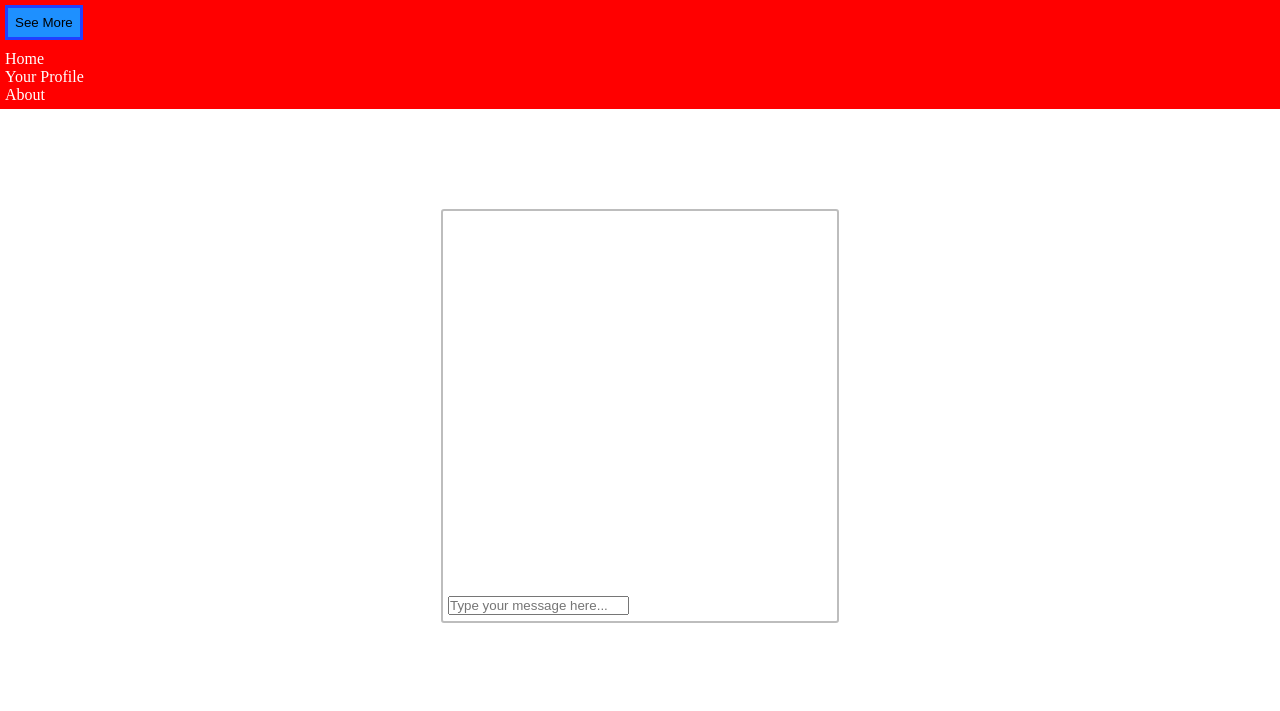
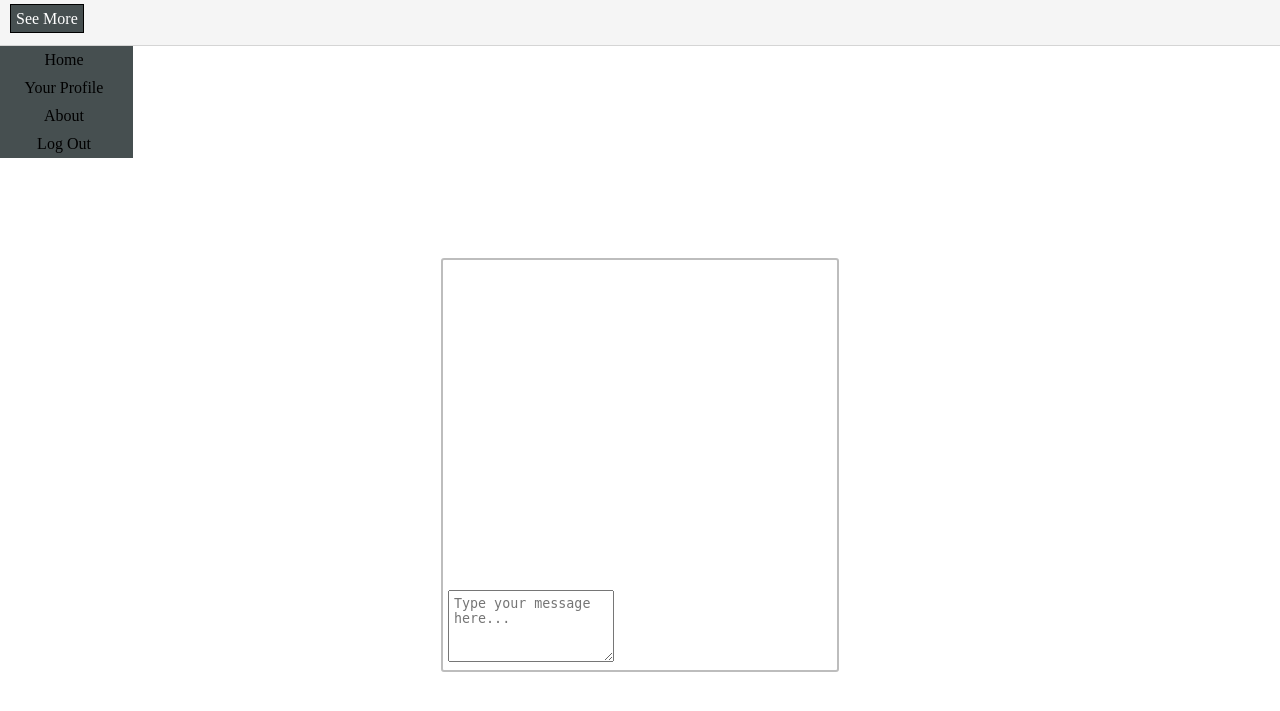
Before and after one commit to THEozmic/qristal-devs, a PHP site: page / in a window 1280 px wide. Shown: the top 711 px of the page. Run offline with PHP 8.4, Linux system fonts and the light colour scheme.

Commit message:
did some styling, the coloring is not perfect sha n i adjusted the message box to be text area instead of form input

```diff
--- a/index.php
+++ b/index.php
@@ -1,29 +1,39 @@
 <!DOCTYPE html>
 <html>
 <head>
+	<!--Meta Tags-->
+	<meta charset = "utf-8">
+	<meta http-equiv = "X-UA-Compatible" content="IE=edge">
+	<meta name = viewport content = "width = device-width, initial-scale = 1.0">
+	<meta name = "description" content = "Easy access and interaction between Qrystal Devs.">
+	<meta name = "keywords" content = "codes, fun, jokes, ideas, individuals, bla bla bla and thingies"/>
+	<meta name = "robots" content = "index, follow"/>
+	<meta name = "author" content = "Qrystal Devs">
+
 	<title>Qristal Devs</title>
 	<link rel="stylesheet" type="text/css" href="style.css">
 	<script src = "jquery-3.1.0.min.js"></script>
 </head>
 <body>
-
 	<header>
 		<nav>
-			<button class = "menu-toggle">See More</button>
-			<ul class = "other-link">
-				<li><a href = "#">Home</a></li>
-				<li><a href = "#">Your Profile</a></li>
-				<li><a href = "#">About</a></li>
-			</ul>
+			<li class = "menu-toggle"><a href = "#">See More</a></li>
 		</nav>
 	</header>
+		<ul class = "other-link">
+			<li class = "link"><a href = "#">Home</a></li>
+			<li class = "link"><a href = "#">Your Profile</a></li>
+			<li class = "link"><a href = "#">About</a></li>
+			<li class = "link"><a href = "#">Log Out</a></li>
+		</ul>
 	<div
 
 	<div class="center-div">
 		<div class="chat-board"></div>
 		<div class="chat-input">
 		<form>
-			<input type="text" placeholder="Type your message here..." name="message">
+			<textarea name="text" placeholder = "Type your message here..." class = "message-box"></textarea>
+			<!--<input type="text" placeholder="Type your message here..." name="message" class = "message-box">-->
 		</form>
 
 		</div>
--- a/style.css
+++ b/style.css
@@ -5,30 +5,52 @@
 
  header {
      padding: 5px;
-     background-color: red;
+     min-height: 35px;
+     border-bottom: 1px solid #d5d5d5;
+     background-color: #F5F5F5;
  }
 
  .other-link {
-     display: ;
-
+     display: block;
+     list-style: none;
  }
 
- .other-link li {
-
+ .link a {
+     margin: 0px -5px;
+     padding: 5px;
+     font-size: 1rem;
+     width: 10%;
+     display: block;
+     text-decoration: none;
+     text-align: center;
+     color: black;
+     background-color: #464f50;
  }
 
- .other-link li a {
-     text-decoration: none;
-     color: white;
+ .link a:hover {
+     background-color: white;
+     color: black;
  }
 
  .menu-toggle {
+     padding: 5px;
+     list-style: none;
+     outline: none;
+ }
+
+ .menu-toggle a {
+     padding: 5px;
      margin-bottom: 10px;
-     padding: 7px;
-     cursor: pointer;
-     outline: none;
-     background-color: #1e90ff;
-     border: 3px solid #2040ff;
+     text-decoration: none;
+     background-color: #464f50;
+     border: 1.5px solid black;
+     color: white;
+     transition: 0.5s;
+ }
+
+ .menu-toggle a:hover {
+     background-color: white;
+     color: #464f50;
  }
 
 .center-div {
@@ -40,7 +62,16 @@
     height: 400px;
 }
 
-input[type="text"] {
-    position: relative;
-    top: 380px;
-}
+ .message-box {
+     position: relative;
+     top: 325px;
+     width: 40%;
+     padding: 5px;
+     transition: all 0.5s;
+     min-height: 60px;
+ }
+
+ .message-box:active, .message-box:focus {
+     outline: ;
+     width: 96%;
+ }
```
